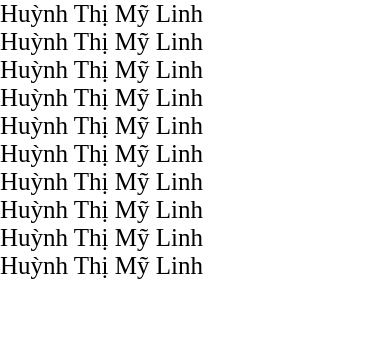
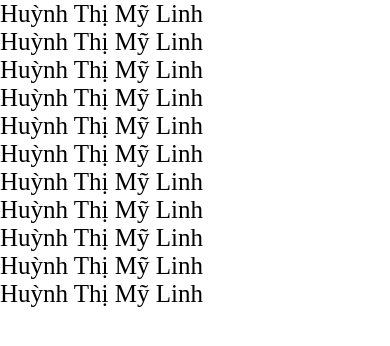
Before and after one commit to linmynil/DUAN_TTTN, a React Native app: screen / in a window 390 px wide. Shown: the top 346 px of the page. Built offline with nearby package versions, Linux system fonts and the light colour scheme.

Commit message:
Update App.tsx

```diff
--- a/App.tsx
+++ b/App.tsx
@@ -23,6 +23,8 @@ function App(): JSX.Element {
     <Text style={styles.regular}>Huỳnh Thị Mỹ Linh  </Text>
     <Text style={styles.semibold}>Huỳnh Thị Mỹ Linh  </Text>
     <Text style={styles.thin}>Huỳnh Thị Mỹ Linh  </Text>
+    <Text style={styles.thin}>Huỳnh Thị Mỹ Linh  </Text>
+
 
     </SafeAreaView>
   );
```
